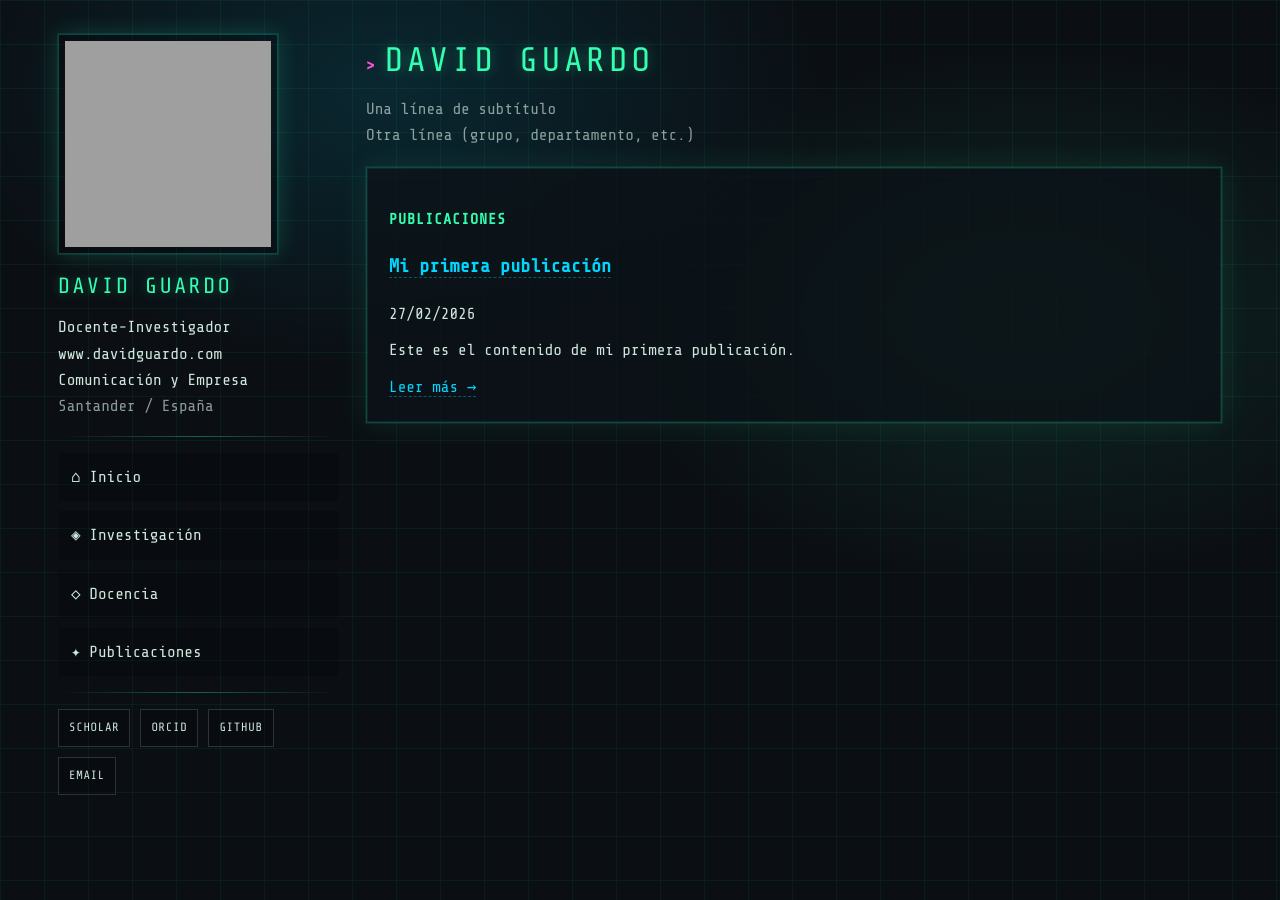
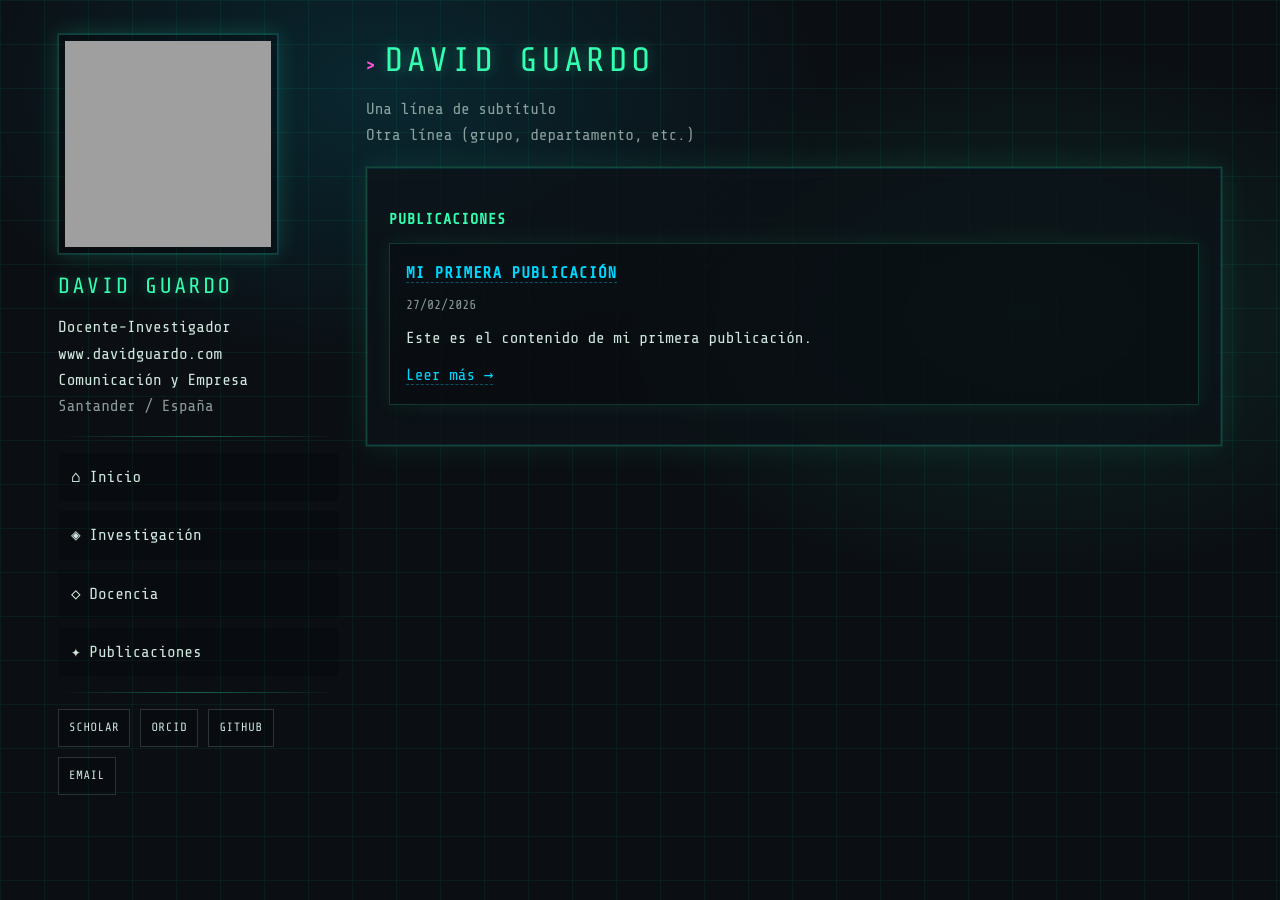
Before and after one commit to guardovich/guardovich.github.io, a Jekyll site: the page built from publicaciones.md, in a window 1280 px wide. Built offline with Jekyll 4.4.1, drawn with Linux system fonts in a browser that asks for light colours; grey boxes are pictures that could not be loaded.

Commit message:
Update style.css

```diff
--- a/assets/style.css
+++ b/assets/style.css
@@ -335,3 +335,124 @@ body{
     align-self: flex-start;   /* en móvil mejor alineado normal */
   }
 }
+
+/* ===== POSTS ===== */
+
+.posts{
+  width: min(920px, 100%);
+  margin: 0 auto;
+}
+
+.post-card{
+  border: 1px solid rgba(51,255,177,0.18);
+  background: rgba(0,0,0,0.18);
+  box-shadow: 0 0 18px rgba(51,255,177,0.08);
+  padding: 16px 16px;
+  margin: 0 0 18px 0;
+}
+
+.post-card-cover img{
+  width: 100%;
+  height: auto;
+  display: block;
+  border: 1px solid rgba(0,215,255,0.18);
+  margin-bottom: 12px;
+}
+
+.post-title{
+  margin: 0 0 8px 0;
+  letter-spacing: 0.06em;
+  text-transform: uppercase;
+  font-size: 16px;
+}
+.post-title a{
+  color: var(--neon2);
+  text-decoration: none;
+  border-bottom: 1px dashed rgba(0,215,255,0.35);
+}
+.post-title a:hover{
+  border-bottom-color: rgba(0,215,255,0.8);
+}
+
+.post-meta{
+  color: var(--muted);
+  font-size: 13px;
+  display: flex;
+  gap: 10px;
+  flex-wrap: wrap;
+  margin-bottom: 10px;
+}
+
+.post-pill{
+  display: inline-block;
+  padding: 3px 8px;
+  border: 1px solid rgba(51,255,177,0.22);
+  background: rgba(0,0,0,0.18);
+  color: var(--neon);
+  font-size: 12px;
+  text-transform: uppercase;
+  letter-spacing: 0.06em;
+}
+
+.post-tags{
+  display: flex;
+  gap: 8px;
+  flex-wrap: wrap;
+  margin: 10px 0 0 0;
+}
+
+.post-tag{
+  color: var(--text);
+  font-size: 12px;
+  opacity: 0.9;
+}
+
+.post-excerpt{
+  margin: 0 0 12px 0;
+  color: var(--text);
+}
+
+.post-read{
+  color: var(--neon);
+  text-decoration: none;
+}
+.post-read:hover{ text-decoration: underline; }
+
+/* ===== POST PAGE ===== */
+
+.post{
+  width: min(920px, 100%);
+  margin: 0 auto;
+}
+
+.post-h1{
+  margin: 0 0 10px 0;
+  color: var(--neon2);
+  letter-spacing: 0.08em;
+  text-transform: uppercase;
+  font-size: 20px;
+}
+
+.post-cover img{
+  width: 100%;
+  height: auto;
+  display:block;
+  border: 1px solid rgba(0,215,255,0.18);
+  margin: 12px 0 12px 0;
+}
+
+.post-summary{
+  color: var(--text);
+  opacity: 0.92;
+  margin: 10px 0 0 0;
+}
+
+.post-body{
+  margin-top: 14px;
+}
+
+.post-body iframe{
+  width: 100%;
+  max-width: 100%;
+  border: 1px solid rgba(0,215,255,0.18);
+}
```
